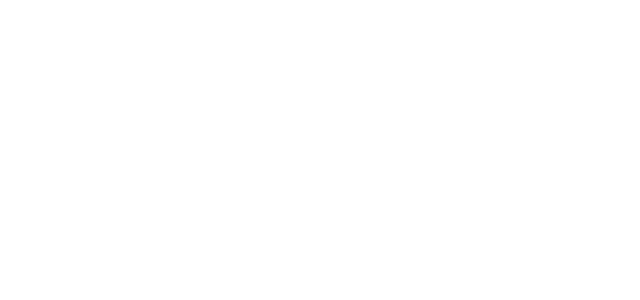
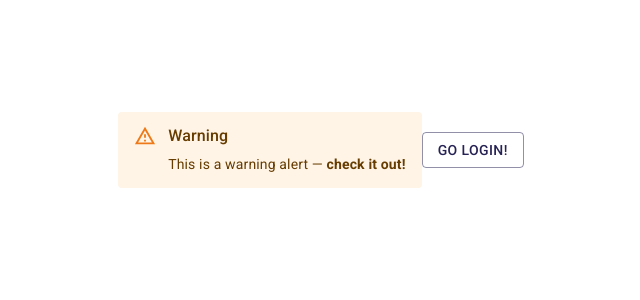
Before and after one commit to jesmarquez/lapapadmin, a React (Vite) app: page / in a window 1280 px wide. Before the commit this address had no page. Shown: the top 300 px of the page, without its empty margins (319-959 px from the left). Built offline with nearby package versions, Linux system fonts and the light colour scheme.

Commit message:
Add home component

```diff
--- a/index.html
+++ b/index.html
@@ -17,7 +17,5 @@
   </body>
 </html>
 <script>
-  if (global === undefined) {
-    var global = window;
-  }
+  const global = globalThis;
 </script>
--- /dev/null
+++ b/src/home/AppHome.jsx
@@ -0,0 +1,36 @@
+import React from 'react'
+import { AppTheme } from '../theme'
+import { Alert, AlertTitle, Button, Grid } from '@mui/material'
+import { useNavigate } from 'react-router-dom'
+
+export const AppHome = () => {
+
+  const navigate = useNavigate();
+
+  const onGoLogin = () => {
+    navigate('/auth/login', {
+      replace: true
+    });
+
+  }
+  return (
+    <AppTheme>
+        <Grid
+          container
+          direction="row"
+          justifyContent="center"
+          alignItems="center"
+          height="300px">
+          <Alert severity="warning">
+            <AlertTitle>Warning</AlertTitle>
+            This is a warning alert — <strong>check it out!</strong>
+          </Alert>
+          <Button
+            variant='outlined'
+            onClick={ onGoLogin }>
+              Go login!
+          </Button>
+        </Grid>
+    </AppTheme>
+  )
+}
--- a/src/router/AppRouter.jsx
+++ b/src/router/AppRouter.jsx
@@ -1,6 +1,7 @@
 import { Routes, Route, Navigate } from "react-router-dom"
 import { AuthRoutes } from "../auth/routes/AuthRoutes"
 import { AdminRoutes } from "../admin/routes/AdminRoutes"
+import { AppHome } from "../home/AppHome"
 
 export const AppRouter = () => {
   return (
@@ -10,7 +11,9 @@ export const AppRouter = () => {
         {/** Admin */}
         <Route path="/admin/*" element= { <AdminRoutes/> } />
 
-        {/* <Route path="/*" element= { <AuthRoutes/> } /> */}
+        <Route path="/*" element= { <AppHome/> } />
     </Routes>
+
   )
+  // https://stackoverflow.com/questions/70260455/react-router-v6-not-rendering-in-production
 }
```
